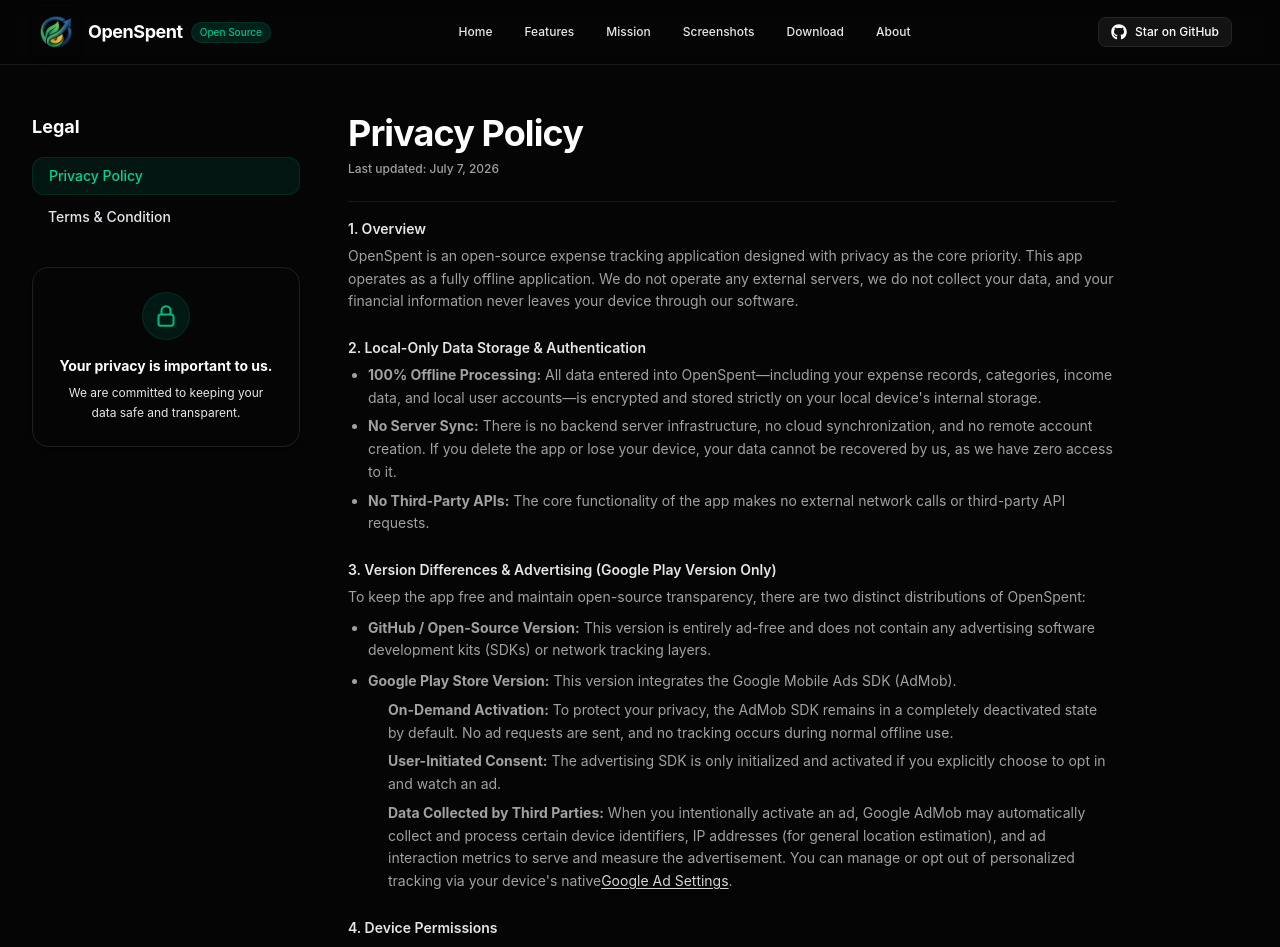
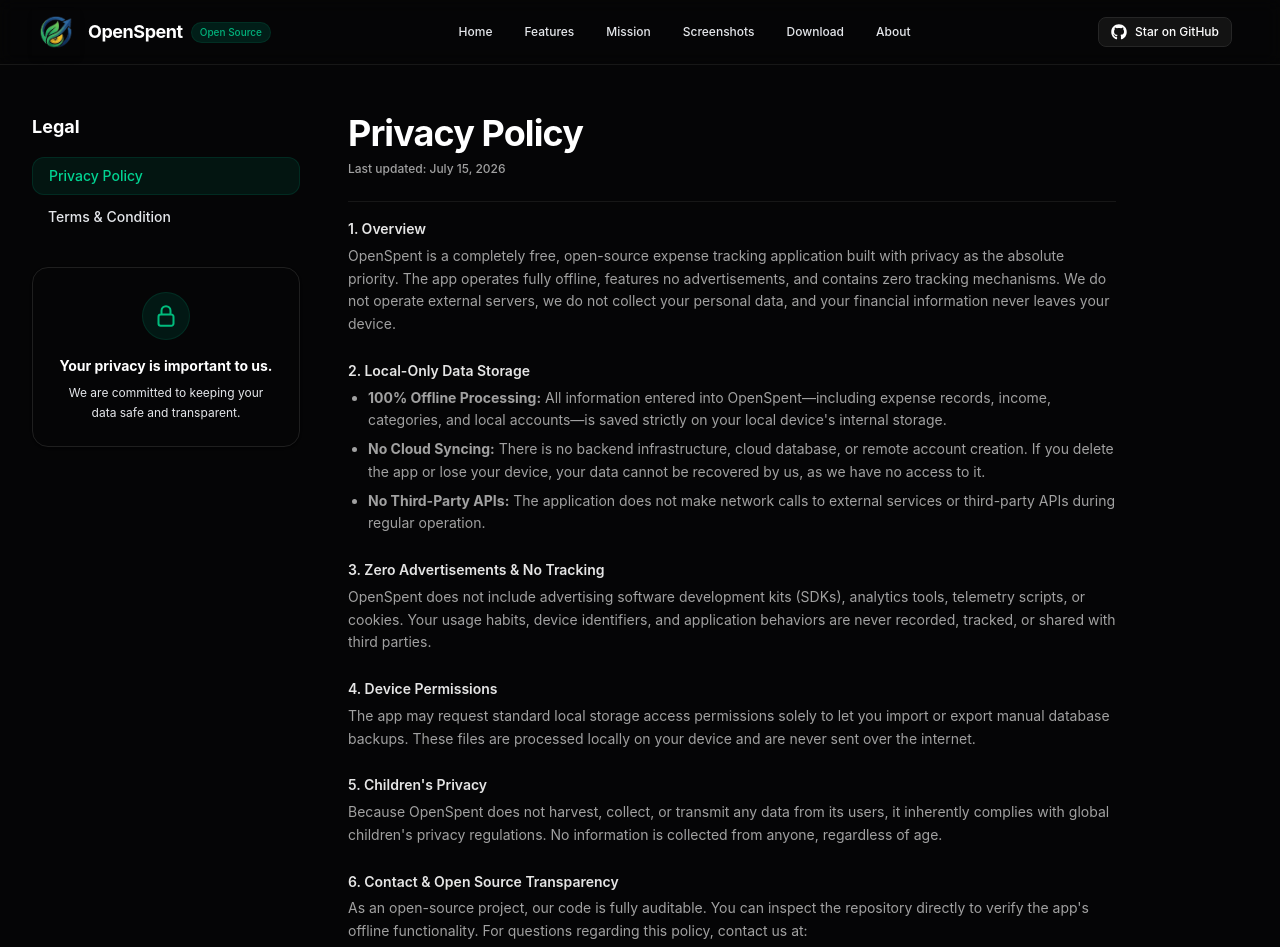
Before and after one commit to LordJayanta/openspent.site, a React (Vite) app: page /#/privacy in a window 1280 px wide. Shown: the top 947 px of the page. Built offline with nearby package versions, Linux system fonts and the light colour scheme.

Commit message:
docs: update privacy policy and terms for initial ad-free launch

```diff
--- a/src/pages/legal/component/Privacy.tsx
+++ b/src/pages/legal/component/Privacy.tsx
@@ -12,7 +12,7 @@
           Privacy Policy
         </h1>
         <p className="text-xs text-textMuted font-medium">
-              Last updated: July 7, 2026
+          Last updated: July 15, 2026
         </p>
       </div>
 
@@ -20,89 +20,46 @@
         <div>
           <h4 className="text-neutral-200 font-semibold mb-1">1. Overview</h4>
           <p>
-                OpenSpent is an open-source expense tracking application
-                designed with privacy as the core priority. This app operates as
-                a fully offline application. We do not operate any external
-                servers, we do not collect your data, and your financial
-                information never leaves your device through our software.
+            OpenSpent is a completely free, open-source expense tracking application
+            built with privacy as the absolute priority. The app operates fully offline,
+            features no advertisements, and contains zero tracking mechanisms. We do not
+            operate external servers, we do not collect your personal data, and your financial
+            information never leaves your device.
           </p>
         </div>
 
         <div>
           <h4 className="text-neutral-200 font-semibold mb-1">
-                2. Local-Only Data Storage &amp; Authentication
+            2. Local-Only Data Storage
           </h4>
           <ul className="list-disc pl-5 space-y-1.5">
             <li>
-                  <strong>100% Offline Processing:</strong> All data entered
-                  into OpenSpent—including your expense records, categories,
-                  income data, and local user accounts—is encrypted and stored
-                  strictly on your local device's internal storage.
+              <strong>100% Offline Processing:</strong> All information entered
+              into OpenSpent—including expense records, income, categories, and local
+              accounts—is saved strictly on your local device's internal storage.
             </li>
             <li>
-                  <strong>No Server Sync:</strong> There is no backend server
-                  infrastructure, no cloud synchronization, and no remote
-                  account creation. If you delete the app or lose your device,
-                  your data cannot be recovered by us, as we have zero access to
-                  it.
+              <strong>No Cloud Syncing:</strong> There is no backend infrastructure,
+              cloud database, or remote account creation. If you delete the app or lose
+              your device, your data cannot be recovered by us, as we have no access to it.
             </li>
             <li>
-                  <strong>No Third-Party APIs:</strong> The core functionality
-                  of the app makes no external network calls or third-party API
-                  requests.
+              <strong>No Third-Party APIs:</strong> The application does not make network
+              calls to external services or third-party APIs during regular operation.
             </li>
           </ul>
         </div>
 
         <div>
           <h4 className="text-neutral-200 font-semibold mb-1">
-                3. Version Differences &amp; Advertising (Google Play Version
-                Only)
+            3. Zero Advertisements &amp; No Tracking
           </h4>
-              <p className="mb-2">
-                To keep the app free and maintain open-source transparency,
-                there are two distinct distributions of OpenSpent:
+          <p>
+            OpenSpent does not include advertising software development kits (SDKs),
+            analytics tools, telemetry scripts, or cookies. Your usage habits, device
+            identifiers, and application behaviors are never recorded, tracked, or
+            shared with third parties.
           </p>
-              <ul className="list-disc pl-5 space-y-2">
-                <li>
-                  <strong>GitHub / Open-Source Version:</strong> This version is
-                  entirely ad-free and does not contain any advertising software
-                  development kits (SDKs) or network tracking layers.
-                </li>
-                <li>
-                  <strong>Google Play Store Version:</strong> This version
-                  integrates the Google Mobile Ads SDK (AdMob).
-                  <ul
-                    className="list-circle pl-5 mt-1.5 space-y-1.5 text-neutral-400"
-                  >
-                    <li>
-                      <strong>On-Demand Activation:</strong> To protect your
-                      privacy, the AdMob SDK remains in a completely deactivated
-                      state by default. No ad requests are sent, and no tracking
-                      occurs during normal offline use.
-                    </li>
-                    <li>
-                      <strong>User-Initiated Consent:</strong> The advertising
-                      SDK is only initialized and activated if you explicitly
-                      choose to opt in and watch an ad.
-                    </li>
-                    <li>
-                      <strong>Data Collected by Third Parties:</strong> When you
-                      intentionally activate an ad, Google AdMob may
-                      automatically collect and process certain device
-                      identifiers, IP addresses (for general location
-                      estimation), and ad interaction metrics to serve and
-                      measure the advertisement. You can manage or opt out of
-                      personalized tracking via your device's native
-                      <a
-                        href="#"
-                        className="text-neutral-300 underline underline-offset-2 hover:text-emerald-400"
-                        >Google Ad Settings</a
-                      >.
-                    </li>
-                  </ul>
-                </li>
-              </ul>
         </div>
 
         <div>
@@ -110,10 +67,9 @@
             4. Device Permissions
           </h4>
           <p>
-                The app may request standard device permissions (such as local
-                storage access) solely to allow you to import or export your
-                local database backups. These files are handled locally and are
-                never transmitted over the internet.
+            The app may request standard local storage access permissions solely to let
+            you import or export manual database backups. These files are processed locally
+            on your device and are never sent over the internet.
           </p>
         </div>
 
@@ -122,10 +78,9 @@
             5. Children's Privacy
           </h4>
           <p>
-                Because OpenSpent is fully offline and does not harvest,
-                collect, or store any personal information, it inherently
-                complies with children's privacy regulations. We do not
-                knowingly transmit personal data from children under any age.
+            Because OpenSpent does not harvest, collect, or transmit any data from its users,
+            it inherently complies with global children's privacy regulations. No information
+            is collected from anyone, regardless of age.
           </p>
         </div>
 
@@ -134,17 +89,17 @@
             6. Contact &amp; Open Source Transparency
           </h4>
           <p className="mb-2">
-                As an open-source project, you are welcome to inspect the
-                codebase to verify our offline and on-demand ad logic. For
-                questions or concerns regarding this policy, contact us at:
+            As an open-source project, our code is fully auditable. You can inspect the repository
+            directly to verify the app's offline functionality. For questions regarding this policy,
+            contact us at:
           </p>
           <ul className="list-disc pl-5 space-y-1">
             <li>
               GitHub Repository :
-                  <Link to={'https://github.com/LordJayanta/openspent'} className="text-neutral-300"> https://github.com/LordJayanta/openspent</Link >
+              <Link to={'https://github.com/LordJayanta/openspent'} className="text-neutral-300 hover:text-emerald-400 underline underline-offset-2"> https://github.com/LordJayanta/openspent</Link>
             </li>
             <li>
-                  Email : <span className="text-neutral-300"> techie.jayanta@gmail.com</span>
+              Email : <span className="text-neutral-300">techie.jayanta@gmail.com</span>
             </li>
           </ul>
         </div>
--- a/src/pages/legal/component/Terms.tsx
+++ b/src/pages/legal/component/Terms.tsx
@@ -12,7 +12,7 @@
           Terms and Conditions
         </h1>
         <p className="text-xs text-textMuted font-medium">
-                    Effective Date: July 7, 2026
+          Effective Date: July 15, 2026
         </p>
       </div>
 
@@ -26,24 +26,13 @@
 
         <div>
           <h4 className="text-neutral-200 font-semibold mb-1">
-                        1. Scope of Service &amp; Version Differences
+            1. Scope of Service
           </h4>
-                    <p className="mb-2">
-                        OpenSpent is an open-source expense tracking utility. It is
-                        distributed via two primary channels with specific functional
-                        characteristics:
+          <p>
+            OpenSpent is a fully free, open-source expense tracking utility designed to
+            run completely offline on your device. The App does not offer premium subscriptions,
+            does not show advertisements, and contains no tracking code.
           </p>
-                    <ul className="list-disc pl-5 space-y-1.5">
-                        <li>
-                            <strong>GitHub Distribution:</strong> A fully open-source,
-                            ad-free version compiled from the public source code.
-                        </li>
-                        <li>
-                            <strong>Google Play Store Distribution:</strong> A version
-                            that includes integrated code frameworks for optional,
-                            user-initiated third-party advertisements (Google AdMob).
-                        </li>
-                    </ul>
         </div>
 
         <div>
@@ -52,70 +41,50 @@
           </h4>
           <ul className="list-disc pl-5 space-y-1.5">
             <li>
-                            <strong>Zero Server Infrastructure:</strong> OpenSpent
-                            operates entirely as an offline application. All data,
-                            financial records, profiles, and configuration settings are
-                            processed and stored strictly on your local device.
+              <strong>Zero Server Infrastructure:</strong> OpenSpent operates entirely
+              offline. All transactions, accounts, and settings are stored locally on your device.
+              We do not transmit, sync, or back up your data to any remote servers.
             </li>
             <li>
-                            <strong>Data Permanence &amp; Loss:</strong> Because we do not
-                            host, store, or have access to your data, you are solely
-                            responsible for managing your data backups. We cannot recover
-                            lost, corrupted, or deleted data resulting from app
-                            uninstallation, device failure, factory resets, or OS updates.
+              <strong>Data Permanence &amp; Loss:</strong> You are solely responsible for
+              your data. We cannot recover, restore, or transfer your records. If you uninstall
+              the App, reset your device, or experience operating system corruption, your locally
+              stored data will be permanently lost unless you have manually exported a backup file.
             </li>
             <li>
-                            <strong>Security:</strong> While the software adheres to
-                            standard device storage safety practices, the security of your
-                            data ultimately depends on the physical security of your
-                            device and your personal password/biometric habits.
+              <strong>Device Security:</strong> The protection of your local data depends on the physical
+              and digital security of your personal device. We recommend securing your device with a strong passcode or biometrics.
             </li>
           </ul>
         </div>
 
         <div>
           <h4 className="text-neutral-200 font-semibold mb-1">
-                        3. Optional Advertising Setup (Play Store Version Only)
+            3. Manual Backup and Restore
           </h4>
-                    <ul className="list-disc pl-5 space-y-1.5">
-                        <li>
-                            <strong>On-Demand Execution:</strong> The Google Play Store
-                            build contains the Google AdMob SDK. This SDK is deactivated
-                            by default. It will only initialize, execute, and make network
-                            requests if you explicitly interact with the interface to
-                            trigger and watch an ad.
-                        </li>
-                        <li>
-                            <strong>Third-Party Terms:</strong> By choosing to activate an
-                            advertisement, you agree to Google AdMob's respective terms of
-                            service and processing rules. We bear no liability for network
-                            latency, mobile data charges, or tracking behaviors initiated
-                            by the AdMob platform during active ad play.
-                        </li>
-                    </ul>
+          <p>
+            The App provides import and export functionality to let you manage backups. These actions
+            utilize your device's native system file-picking interfaces. Any files exported are stored
+            wherever you save them locally or in your personal cloud storage; we have no visibility
+            or control over these files.
+          </p>
         </div>
 
         <div>
           <h4 className="text-neutral-200 font-semibold mb-1">
-                        4. Open-Source Licensing &amp; Code Usage
+            4. Open-Source Licensing
           </h4>
           <p className="mb-2">
-                        The underlying source code of OpenSpent is made publicly
-                        available on GitHub.
+            The underlying source code of OpenSpent is publicly hosted on GitHub.
           </p>
           <ul className="list-disc pl-5 space-y-1.5">
             <li>
-                            Your usage, modification, and redistribution of the source
-                            code are governed strictly by the open-source license
-                            specified within the official code repository (<span
-                                className="text-neutral-300"
-                            >[Insert Open Source License Name, e.g., MIT / GNU
-                                GPLv3]</span
-                            >).
+              Your rights to use, modify, copy, or redistribute the source code are governed
+              strictly by the open-source license file included in the official GitHub repository.
             </li>
             <li>
-                            The compiled binary distributed on the Google Play Store is
-                            intended for personal, non-commercial end-use only.
+              Any binaries or builds compiled from the source code must respect the terms
+              set forth in that license.
             </li>
           </ul>
         </div>
@@ -151,10 +120,9 @@
           </h4>
           <p>
             We reserve the right to modify these Terms and Conditions at any
-                        time. Updates will be made visible within the public GitHub
-                        repository or via app update changelogs. Continued use of the
-                        App following any updates constitutes acceptance of the new
-                        terms.
+            time. Updates will be posted inside the public GitHub repository
+            or outlined in release changelogs. Continued use of the App
+            indicates your acceptance of the updated terms.
           </p>
         </div>
 
@@ -163,21 +131,22 @@
             7. Contact Information
           </h4>
           <p className="mb-2">
-                        For questions regarding these Terms, bug reporting, or code
-                        contributions, please reach out via:
+            For questions regarding these Terms, bug reporting, or codebase contributions,
+            please reach out via:
           </p>
-                    <ul className="list-disc pl-5 space-y-1">
+          <ul className="list-disc pl-5 space-y-1.5">
             <li>
-                            GitHub Repository :
-                            <Link to={'https://github.com/LordJayanta/openspent'} className="text-neutral-300"> https://github.com/LordJayanta/openspent</Link >
+              GitHub Repository:
+              <Link to={'https://github.com/LordJayanta/openspent'} className="text-neutral-300 hover:text-emerald-400 transition-colors ml-1">
+                https://github.com/LordJayanta/openspent
+              </Link>
             </li>
             <li>
-                            Email :
-                            <span className="text-neutral-300"> techie.jayanta@gmail.com</span>
+              Email: <span className="text-neutral-300 ml-1">techie.jayanta@gmail.com</span>
             </li>
           </ul>
         </div>
       </div>
     </section>
-    )
+  );
 }
```
Lines whose indentation alone changed are shown as unchanged.
